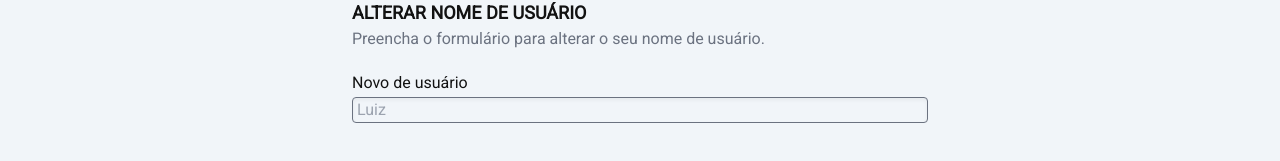
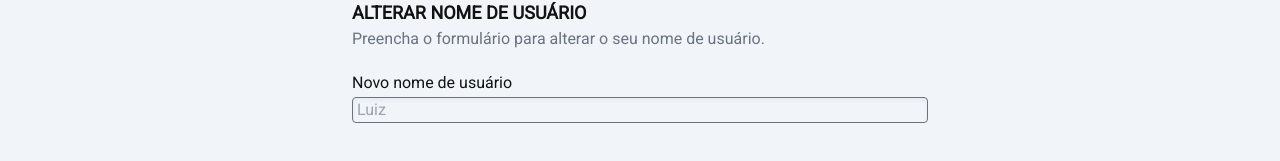
Before and after one commit to luiz2k/betterbox-web, a Next.js app: page /perfil/configuracoes in a window 1280 px wide. Shown: the part 197-358 px from the top of the page. Built offline with nearby package versions, Linux system fonts and the light colour scheme; no server answers.

Commit message:
fix: Corrigir erro de digitação

```diff
--- a/src/components/SettingsForms/ChangeUsername/ChangeUsername.tsx
+++ b/src/components/SettingsForms/ChangeUsername/ChangeUsername.tsx
@@ -31,7 +31,7 @@ const ChangeUsername = ({ apiURL, accessToken }: ChangeUsernameProps) => {
       <form onSubmit={handleSubmit(handleFormSubmit)} className="space-y-5">
         <div>
           <LabelAndInput
-            label="Novo de usuário"
+            label="Novo nome de usuário"
             value={values.newUsername}
             type="text"
             placeholder="Luiz"
```
